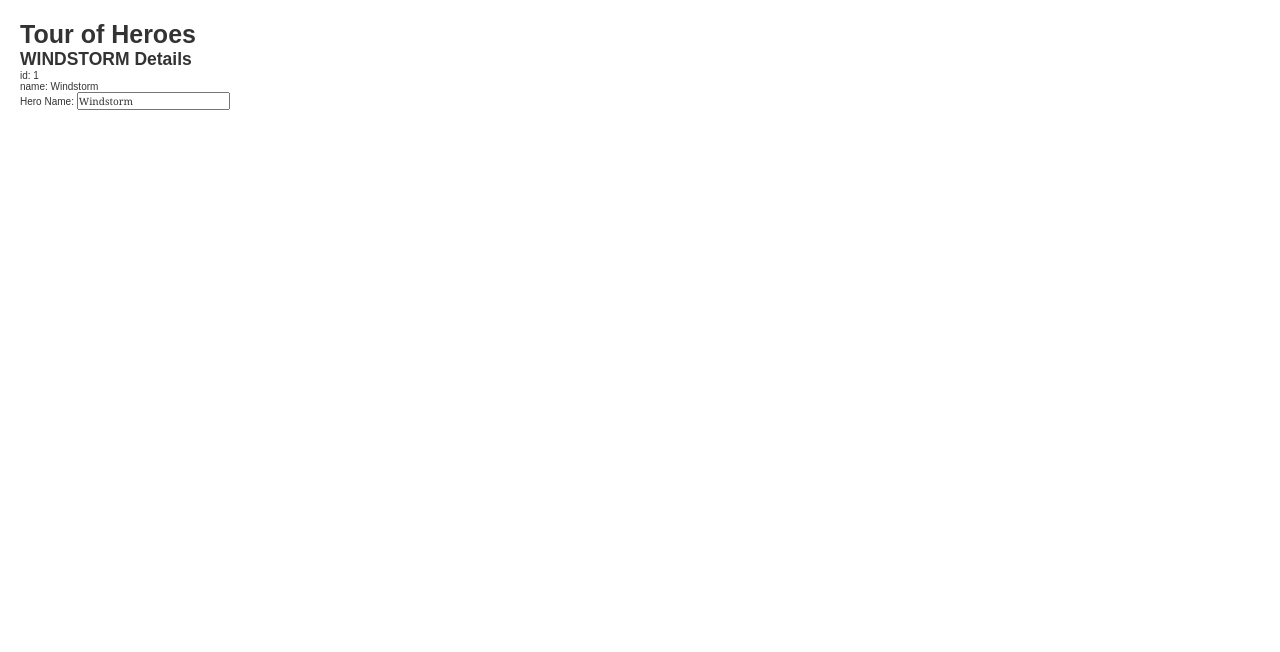
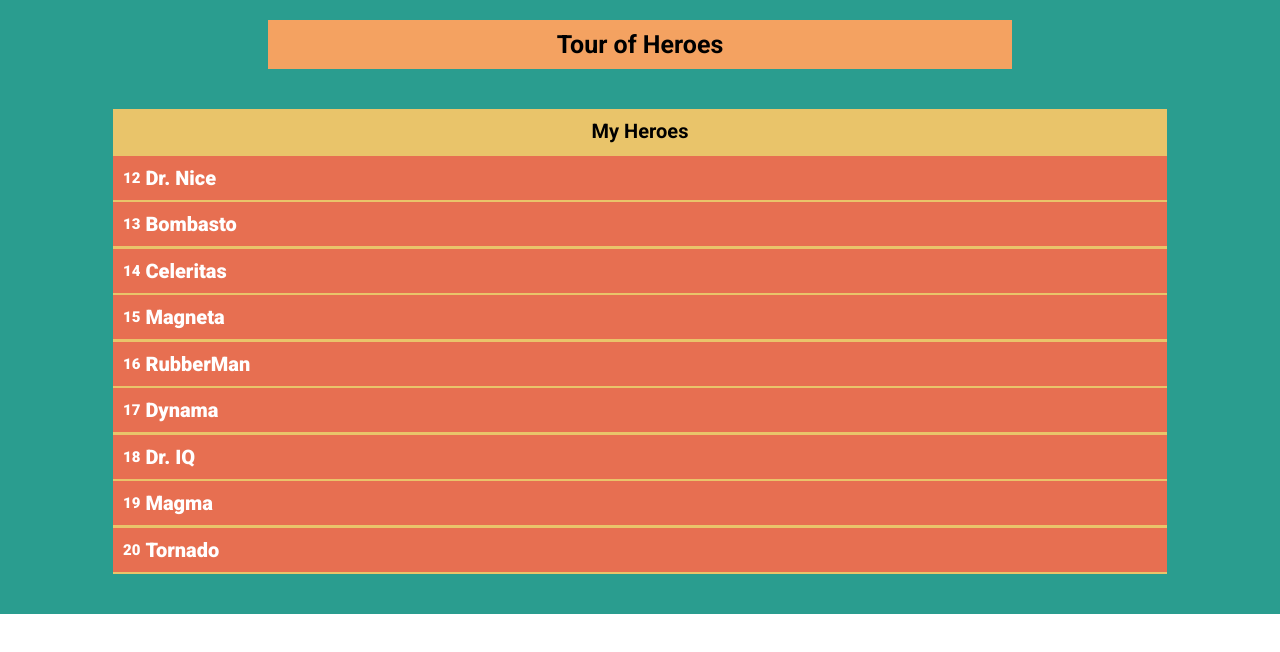
Before and after one commit to hossainsakib26/angular-from-docs24Dec2022, an Angular app: page / in a window 1280 px wide. Shown: the top 652 px of the page. Built offline with nearby package versions, Linux system fonts and the light colour scheme.

Commit message:
detail section work complete

```diff
--- a/src/app/app.component.html
+++ b/src/app/app.component.html
@@ -1,5 +1,13 @@
-<h1>{{title}}</h1>
-<app-heroes></app-heroes>
 
+<div class="container">
+  <div class="header">
+    <h1>{{title}}</h1>
+  </div>
+  <div class="display-part">
+    <div class="heroes">
+      <app-heroes></app-heroes>
+    </div>
+  </div>
+</div>
 
 <router-outlet></router-outlet>
--- a/src/app/app.component.scss
+++ b/src/app/app.component.scss
@@ -0,0 +1,27 @@
+.container{
+  width: 100%;
+  height: 100%;
+  padding: 2rem;
+  background: var(--color2);
+
+  display: flex;
+  flex-direction: column;
+  gap: 4rem 0;
+
+  .header{
+    width: 60%;
+    margin: 0 auto;
+    text-align: center;
+    padding: 1rem;
+    background: var(--color4);
+
+  }
+
+  .display-part{
+    width: 85%;
+    margin: 0 auto;
+    .heroes{
+
+    }
+  }
+}
--- a/src/app/heroes/heroes.component.html
+++ b/src/app/heroes/heroes.component.html
@@ -1,10 +1,53 @@
-<h2>{{hero.name | uppercase}} Details</h2>
 
-<div><span>id: </span>{{hero.id}}</div>
-<div><span>name: </span>{{hero.name}}</div>
+<div class="content">
+  <div class="content-list">
 
+    <div class="heading">
+      <h2>My Heroes</h2>
+    </div>
+    <ul>
+      <li *ngFor="let hero of heroes">
+        <button type="button" (click)="onSelect(hero)">
+          <span class="badge">{{hero.id}}</span>
+          <span class="name">{{hero.name}}</span>
+        </button>
+      </li>
+    </ul>
 
-<div class="edit-form">
-  <label for="name">Hero Name: </label>
-  <input type="text" id="name" [(ngModel)]="hero.name" placeholder="name">
+  </div>
+
+  <div class="detail-content">
+    <div class="" *ngIf="selectedHero">
+
+      <div class="heading">
+        <h2>{{selectedHero.name | uppercase}} Details</h2>
+      </div>
+
+      <div class="info-section">
+
+        <div class="row">
+          <div class="col">ID:</div>
+          <div class="col">{{selectedHero.id}}</div>
+        </div>
+        <div class="row">
+          <div class="col">Name:</div>
+          <div class="col">{{selectedHero.name}}</div>
+        </div>
+
+      </div>
+
+      <div class="edit-form">
+        <label for="name">Hero Name: </label>
+        <input type="text" id="name" [(ngModel)]="selectedHero.name" placeholder="name">
+      </div>
+
+    </div>
+
+  </div>
+
+<!--  <div class="input-container">-->
+<!--    <label for="name2">Name</label>-->
+<!--    <input type="text" id="name2">-->
+<!--  </div>-->
+
 </div>
--- a/src/app/heroes/heroes.component.scss
+++ b/src/app/heroes/heroes.component.scss
@@ -0,0 +1,109 @@
+.content {
+  width: 100%;
+
+  display: flex;
+  flex-direction: column;
+  gap: 2rem 0;
+
+  .content-list {
+    width: 100%;
+    background: #E9C46A;
+
+    > .heading {
+      width: 100%;
+      text-align: center;
+      padding: 1rem 0;
+    }
+  }
+
+  .detail-content {
+    width: 100%;
+
+    > div {
+      background: #E9C46A;
+      width: 100%;
+      padding: 1rem;
+
+      display: flex;
+      flex-direction: column;
+      gap: 2rem 0;
+
+      .heading {
+        width: 60%;
+        text-align: center;
+        margin: 0 auto;
+      }
+
+      .info-section {
+        width: 100%;
+        margin: 1rem 0;
+
+        .row {
+          width: 100%;
+          padding: 0 1rem;
+          display: flex;
+          border-bottom: solid #fff 0.1rem;
+
+          .col {
+            font-size: 2rem;
+            width: 50%;
+          }
+
+          .col:nth-child(odd){
+            text-align: end;
+            padding-right: 2rem;
+          }
+        }
+      }
+
+      .edit-form {
+        width: 100%;
+        display: flex;
+
+        > label {
+          width: 25%;
+          text-align: end;
+          font-size: 1.4rem;
+        }
+        > input {
+          width: 75%;
+          font-size: 1.4rem;
+        }
+      }
+    }
+  }
+
+  //
+  //.input-container {
+  //  width: 100%;
+  //  height: auto;
+  //  padding: 0.25rem;
+  //  border-radius: 0.5rem;
+  //  height: 4rem;
+  //  position: relative;
+  //  transition: 1s;
+  //  z-index: 7;
+  //  background: #E9C46A;
+  //
+  //
+  //  > label {
+  //    position: absolute;
+  //    z-index: 6;
+  //    left: 4rem;
+  //    font-size: 2rem;
+  //  }
+  //
+  //  > input {
+  //    position: absolute;
+  //    z-index: 5;
+  //    left: 0;
+  //
+  //    top: 0;
+  //    width: 100%;
+  //    height: 100%;
+  //  }
+  //
+  //
+  //}
+
+}
--- a/src/app/heroes/heroes.component.ts
+++ b/src/app/heroes/heroes.component.ts
@@ -1,6 +1,7 @@
 import { Component, OnInit } from '@angular/core';
 
-import {Hero} from '../models/hero'
+import {Hero} from '../models/hero';
+import {HEROES} from '../models/mock-heroes';
 
 @Component({
   selector: 'app-heroes',
@@ -9,10 +10,9 @@ import {Hero} from '../models/hero'
 })
 export class HeroesComponent implements OnInit{
 
-  hero: Hero = {
-    id: 1,
-    name: 'Windstorm'
-  };
+  selectedHero?: Hero;
+
+  heroes = HEROES;
 
   constructor() {
   }
@@ -20,4 +20,8 @@ export class HeroesComponent implements OnInit{
   ngOnInit(): void{
   }
 
+  onSelect(hero: Hero): void{
+    this.selectedHero = hero;
+  }
+
 }
--- a/src/app/models/mock-heroes.ts
+++ b/src/app/models/mock-heroes.ts
@@ -0,0 +1,13 @@
+import {Hero} from './hero';
+
+export const HEROES: Hero[] = [
+  { id: 12, name: 'Dr. Nice' },
+  { id: 13, name: 'Bombasto' },
+  { id: 14, name: 'Celeritas' },
+  { id: 15, name: 'Magneta' },
+  { id: 16, name: 'RubberMan' },
+  { id: 17, name: 'Dynama' },
+  { id: 18, name: 'Dr. IQ' },
+  { id: 19, name: 'Magma' },
+  { id: 20, name: 'Tornado' }
+];
--- a/src/styles.scss
+++ b/src/styles.scss
@@ -26,41 +26,44 @@ h1{
   font-weight: 700;
 }
 h2, h3{
-  font-size: 1.75rem;
+  font-size: 2rem;
   font-weight: 700;
 }
 
-/* Application-wide Styles */
 body {
-  margin: 2em;
-}
-body, input[type="text"], button {
-  color: #333;
-  font-family: Cambria, Georgia, serif;
-}
-button {
-  background-color: #eee;
-  border: none;
-  border-radius: 4px;
-  cursor: pointer;
-  color: black;
-  font-size: 1.2rem;
-  padding: 1rem;
-  margin-right: 1rem;
-  margin-bottom: 1rem;
-  margin-top: 1rem;
-}
-button:hover {
-  background-color: black;
-  color: white;
-}
-button:disabled {
-  background-color: #eee;
-  color: #aaa;
-  cursor: auto;
+  width: 100%;
 }
 
-/* everywhere else */
-* {
-  font-family: Arial, Helvetica, sans-serif;
+li{
+  list-style-type: none;
 }
+
+button{
+  width: 100%;
+  padding: 1rem;
+  margin: 0.25rem 0;
+  background: var(--color5);
+  border: none;
+  color: white;
+
+  display: flex;
+  justify-content: start;
+  align-items: center;
+  transition: 0.25s;
+
+  .badge{
+    margin-right: 0.5rem;
+    font-size: 1.5rem;
+    font-weight: 800;
+  }
+  .name{
+       font-size: 2rem;
+       font-weight: 800;
+     }
+
+}
+button:hover{
+  background: var(--color1);
+  color: whitesmoke;
+  border: solid white 0.05rem;
+}
```
